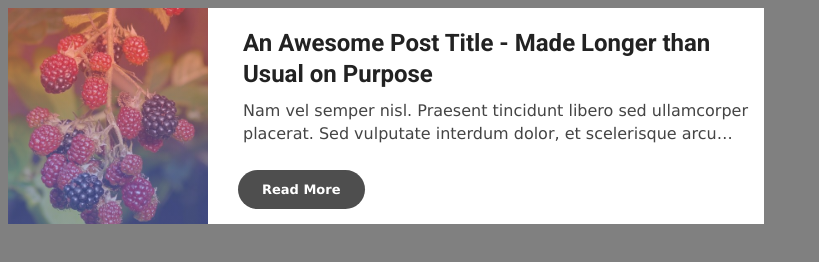
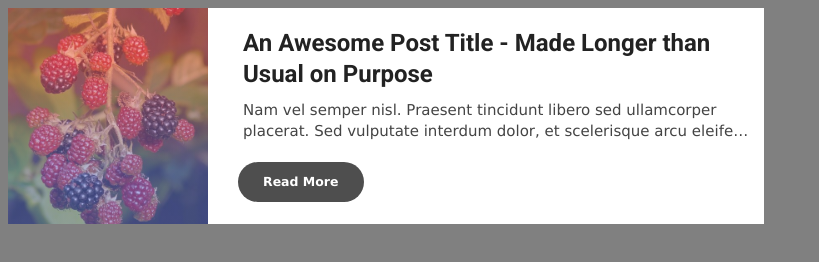
Before and after one commit to kadimi/codeable-63332-designs, a website: page related-post.html in a window 1280 px wide. Shown: the whole page, without its empty margins (0-819 px from the left). Drawn offline with Linux system fonts and the light colour scheme.

Commit message:
Improve related posts

```diff
--- a/css/related-post.less
+++ b/css/related-post.less
@@ -77,36 +77,40 @@ body {
     padding: 0 10px 0 30px;
     width: calc(566px - 10px - 40px );
     .title {
-      color: @color1;
       font-family: Roboto, sans-serif;
       font-size: 24px;
       font-weight: bold;
       margin-top: 20px;
       margin-left: 5px;
       .max-lines(2, 1.3em);
+      a {
+        color: @color1;
+        text-decoration: none;
+        &:hover{
+
+        color: @color2;
+        }
+      }
     }
     .excerpt {
       color: @color2;
+      font-size: 15px;
       margin-top: 10px;
       margin-bottom: 10px;
       margin-left: 5px;
       .max-lines(2, 1.4em);
     }
-    .read {
+    .read a {
       background: @color3;
       border-radius: 9999em;
       color: white;
-      display: inline;
-      font-size: 13px;
+      display: inline-block;
+      font-size: 12.5px;
       font-weight: bold;
-      height: 70px;
-      line-height: 70px;
-      min-width: 50px;
-      padding: 12px 24px;
-      a {
-        color: white;
-        text-decoration: none;
-      }
+      line-height: 0;
+      margin: 10px 0 0 0;
+      padding: 20px 25px;
+      text-decoration: none;
     }
   }
 }
--- a/related-post.html
+++ b/related-post.html
@@ -11,7 +11,7 @@
 		</div>
 		<a href="#" class="overlay"></a>
 		<div class="text">
-			<div class="title">An Awesome Post Title - Made Longer than Usual on Purpose</div>
+			<div class="title"><a href="#">An Awesome Post Title - Made Longer than Usual on Purpose</a></div>
 			<div class="excerpt">Nam vel semper nisl. Praesent tincidunt libero sed ullamcorper placerat. Sed vulputate interdum dolor, et scelerisque arcu eleifend eget. Suspendisse potenti. Integer eu lorem ipsum. Praesent erat.</div>
 			<div class="read">
 				<a href="#">Read More</a>
```
Also changed, not shown: css/related-post.css.
